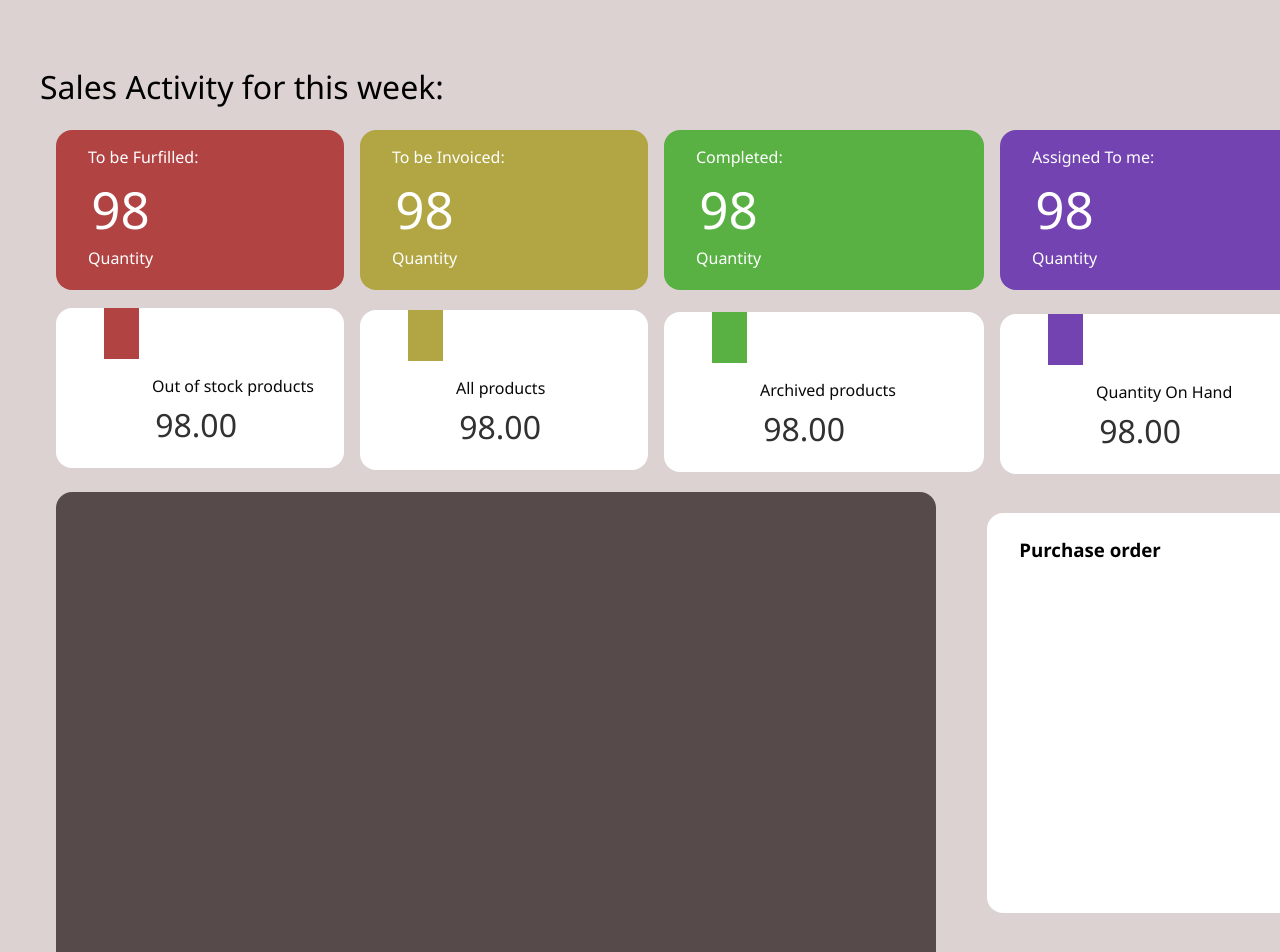
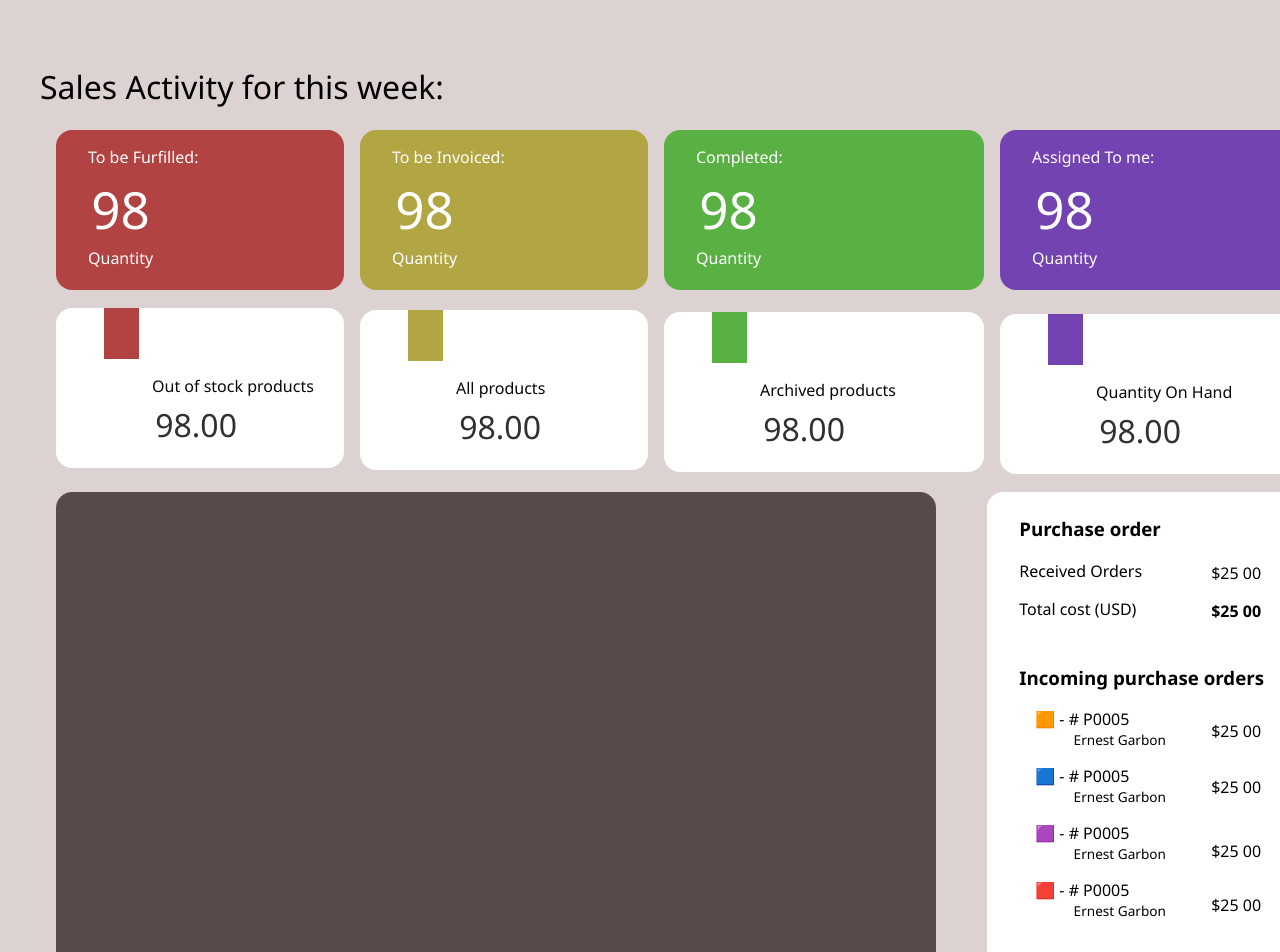
Before and after one commit to YungPharaoh65/SalesActivity-page, a React (Vite) app: page / in a window 1280 px wide. Shown: the top 952 px of the page. Built offline with nearby package versions, Linux system fonts and the light colour scheme.

Commit message:
made changes on the Purchase orders box

```diff
--- a/src/Header/Header.jsx
+++ b/src/Header/Header.jsx
@@ -71,8 +71,51 @@ function Header(){
 
 
             <div className={styles.move21}>
-            <div className={styles.box71}> <h3>Purchase order</h3> <p></p></div>
+            <div className={styles.box71}> <h3>Purchase order</h3>
+            <p className={styles.topic2}>Received Orders</p>
+            <p className={styles.topic2}>Total cost (USD)</p>
+
+
+            <div className={styles.number2}>
+            <p className={styles.receivedOrders}>$25 00</p>
+            <p className={styles.totalCost}>$25 00</p>
             </div>
+
+
+
+
+            <h3>Incoming purchase orders</h3>
+
+            {/* This is grouuped by the way*/}
+            <p className={styles.topic3}> 🟧 - # P0005 </p>
+            <p className={styles.topic33}> Ernest Garbon </p>
+
+            <p className={styles.topic3}> 🟦 - # P0005 </p>
+            <p className={styles.topic33}> Ernest Garbon </p>
+
+            <p className={styles.topic3}> 🟪 - # P0005 </p>
+            <p className={styles.topic33}> Ernest Garbon </p>
+
+            <p className={styles.topic3}> 🟥 - # P0005 </p>
+            <p className={styles.topic33}> Ernest Garbon </p>
+
+
+            <div className={styles.number3}>
+            <p className={styles.incomingAmount}>$25 00</p>
+            <p className={styles.incomingAmount}>$25 00</p>
+
+
+            <p className={styles.spaceAmount}>$25 00</p>
+            <p className={styles.spaceAmount}>$25 00</p>
+            </div>
+
+           <p className={styles.topic22}>view all</p>
+            </div>
+
+
+
+            </div>
+
 
 
            {/*Purchase Orders*/}{/*Purchase Orders*/}{/*Purchase Orders*/}{/*Purchase Orders*/}{/*Purchase Orders*/}{/*Purchase Orders*/}{/*Purchase Orders*/}{/*Purchase Orders*/}{/*Purchase Orders*/}{/*Purchase Orders*/}
--- a/src/Header/Header.module.css
+++ b/src/Header/Header.module.css
@@ -193,19 +193,15 @@ h1{
 
 
 
-
-
-
-
 /*Latest sale orders-by sales channel*//*Latest sale orders-by sales channel*//*Latest sale orders-by sales channel*/
 /*Latest sale orders-by sales channel*//*Latest sale orders-by sales channel*//*Latest sale orders-by sales channel*/
 
 
 .box71{
     width: 20rem;
-    height: 25rem;
+    height: 30rem;
     margin-left: 61.2rem;
-    margin-top: -31rem;
+    margin-top: -32.3rem;
     background-color: rgb(255, 255, 255);
     font-weight: 900;
     border-radius: 1rem;
@@ -217,6 +213,71 @@ h3{
     font-family: 'Segoe UI', Tahoma, Geneva, Verdana, sans-serif;
 }
 
-.p{
+p{
     font-family: 'Segoe UI', Tahoma, Geneva, Verdana, sans-serif;
 }
+
+.topic2{
+    font-weight: 500;
+    margin-left: 2rem;
+}
+
+.topic3{
+    font-weight: 500;
+    margin-left: 3rem;
+}
+.topic33{
+    font-weight: 400;
+    margin-left: 5.4rem;
+    margin-top: -1rem;
+    font-size: .85rem;
+}
+
+
+
+
+
+
+.receivedOrders{
+    font-family: 'Segoe UI', Tahoma, Geneva, Verdana, sans-serif;
+    font-weight: 400;
+    margin-left: 14rem;
+}
+
+.totalCost{
+    font-family: 'Segoe UI', Tahoma, Geneva, Verdana, sans-serif;
+    font-weight: 700;
+    margin-left: 14rem;
+}
+
+
+
+.number2{
+    margin-top: -4.6rem;
+}
+
+.number3{
+    margin-top: -14rem;
+}
+
+.topic22{
+    font-weight: 600;
+    margin-left: 1.3rem;
+    padding-top: 1rem;
+    color: rgb(23, 23, 223);
+}
+
+.incomingAmount{
+    font-family: 'Segoe UI', Tahoma, Geneva, Verdana, sans-serif;
+    font-weight: 500;
+    margin-left: 14rem;
+    padding-top:.5rem;
+    padding-bottom: .6rem;
+}
+
+.spaceAmount{
+    font-family: 'Segoe UI', Tahoma, Geneva, Verdana, sans-serif;
+    font-weight: 500;
+    margin-left: 14rem;
+   padding-top: 1rem;
+}
```
